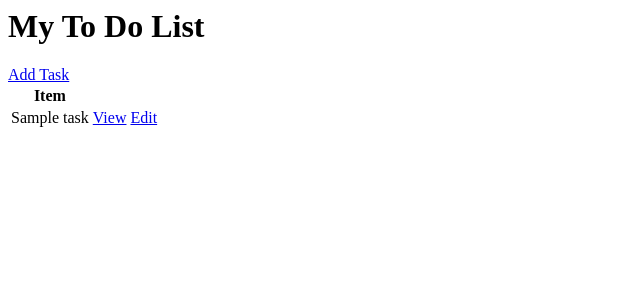
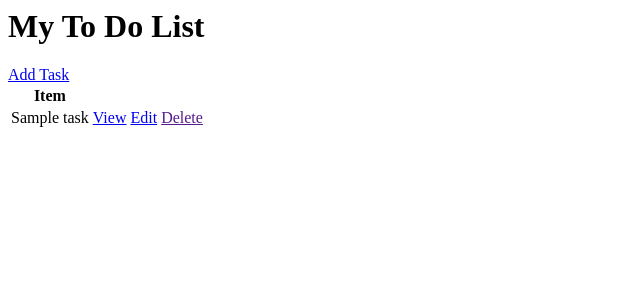
Before and after one commit to ESMorris/Todo-List-App, a Django app: template TodoListApp/TodoApp/templates/TodoApp/task_list.html in a window 1280 px wide. Shown: the top 300 px of the page, without its empty margins (0-640 px from the left). Run offline with Django 3.2, Linux system fonts and the light colour scheme; the template is opened without the code that fills it: most values are stand-ins (such as "Sample title", 1, 10 or a date in 2020).

Commit message:
Added delete to our form

```diff
--- a/TodoListApp/TodoApp/templates/TodoApp/task_list.html
+++ b/TodoListApp/TodoApp/templates/TodoApp/task_list.html
@@ -26,6 +26,11 @@
                     Edit
                 </a>
             </td>
+            <td>
+                <a href="">
+                    Delete
+                </a>
+            </td>
         </td>
     </tr>
     {% empty %}
```
